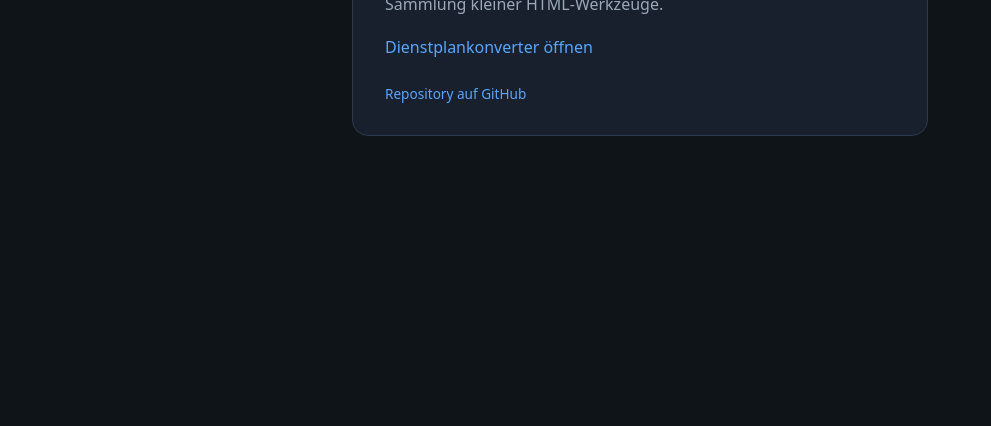
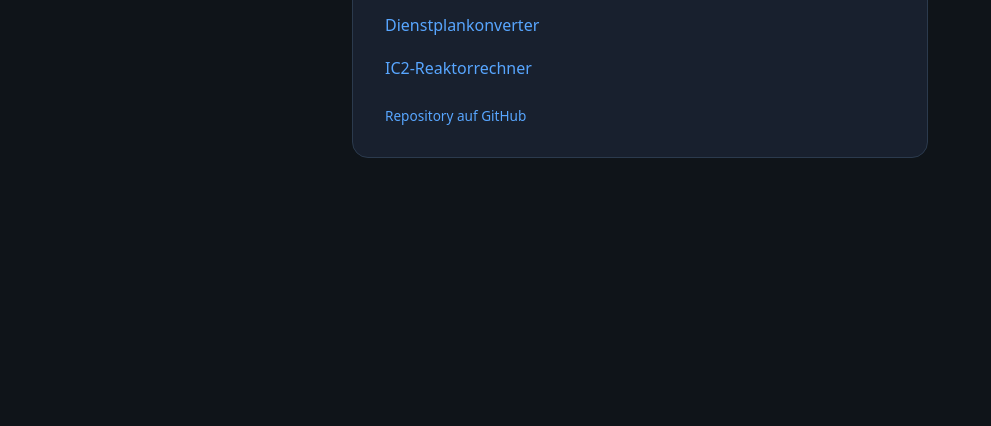
Before and after one commit to Milchmann77/Werkzeuge, a plain HTML site: page index.html in a window 1280 px wide. Shown: the part 374-800 px from the top of the page, without its empty margins (0-991 px from the left). Drawn offline with Linux system fonts and the light colour scheme.

Commit message:
Update links in index.html for tools

```diff
--- a/index.html
+++ b/index.html
@@ -44,7 +44,10 @@
       Sammlung kleiner HTML-Werkzeuge.
     </p>
     <p style="margin-top:1.1rem">
-      <a href="https://milchmann77.github.io/Werkzeuge/HTML/Dienstplankonverter.html">Dienstplankonverter öffnen</a>
+      <a href="https://milchmann77.github.io/Werkzeuge/HTML/Dienstplankonverter.html">Dienstplankonverter</a>
+    </p>
+    <p style="margin-top:1.1rem">
+      <a href="https://milchmann77.github.io/Werkzeuge/HTML/IC2-Reaktorrechner.html">IC2-Reaktorrechner</a>
     </p>
     <footer>
       <a href="https://github.com/Milchmann77/Werkzeuge">Repository auf GitHub</a>
```
